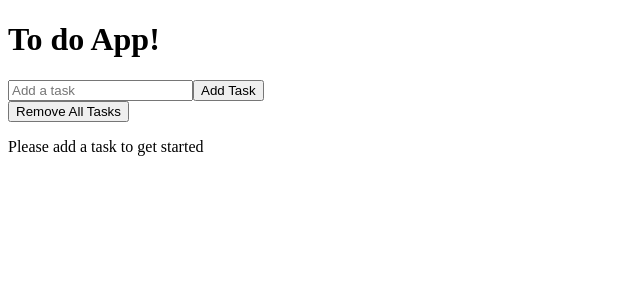
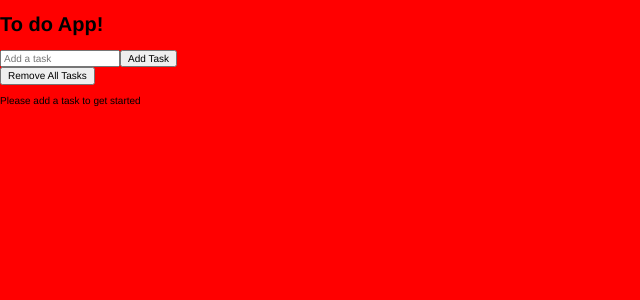
Before and after one commit to DanBlakeNZ/react-to-do, a React app: page / in a window 1280 px wide. Shown: the top 300 px of the page, without its empty margins (0-640 px from the left). Built offline with nearby package versions, Linux system fonts and the light colour scheme.

Commit message:
set up sass structure and webpack

```diff
--- a/src/app.jsx
+++ b/src/app.jsx
@@ -2,5 +2,7 @@ import React from 'react';
 import ReactDOM from 'react-dom';
 
 import ToDoApp from './components/ToDoApp.jsx';
+import './styles/styles.scss';
+import 'normalize.css/normalize.css';
 
 ReactDOM.render(<ToDoApp />, document.getElementById('app'));
--- /dev/null
+++ b/src/styles/base/_base.scss
@@ -0,0 +1,16 @@
+html {
+    font-size: 62.5%
+}
+
+body {
+    background-color: red;
+    font-family: Helvetica, Arial, sans-serif;
+}
+
+button {
+    cursor: pointer;
+}
+
+button:disabled {
+    cursor: default;
+}
--- /dev/null
+++ b/src/styles/styles.scss
@@ -0,0 +1,2 @@
+// @import './base/settings';
+@import './base/base'
--- a/webpack.config.js
+++ b/webpack.config.js
@@ -16,7 +16,15 @@ module.exports = {
             loader: 'babel-loader',
             test: /\.jsx$/,
             exclude: /node_modules/
-        }],
+        },
+        {
+            test: /\.s?css$/,
+            use: [
+                'style-loader',
+                'css-loader',
+                'sass-loader'
+            ]
+        }]
     },
     devtool: 'cheap-module-eval-source-map',
     devServer: {
```
Also changed, not shown: package.json (+6 -1 lines), 1 other file (tests, documents, lock files or other folders).
